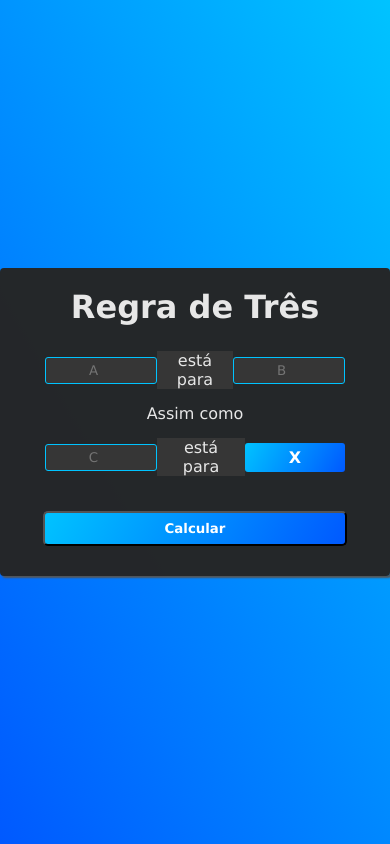
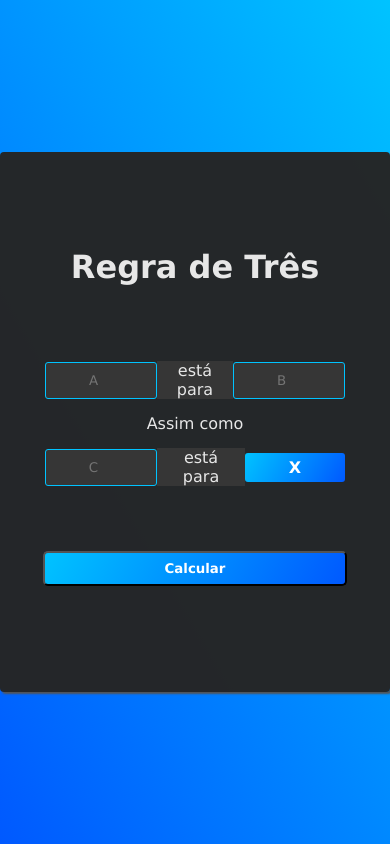
Before and after one commit to alyson-reis/proportional-rule-of-three-calculator, a plain HTML site: page index.html in a window 390 px wide. Drawn offline with Linux system fonts and the light colour scheme.

Commit message:
second version

```diff
--- a/src/css/styles.css
+++ b/src/css/styles.css
@@ -80,5 +80,23 @@ button{
     font-weight: 600;
     cursor: pointer;
     border-radius: 5px;
-
 }
+@media (max-width: 500px){
+    .calculator{
+        display: flex;
+        flex-direction: column;
+        align-items: center;
+        justify-content: center;
+        width: 370px;
+        height: 500px;
+    }
+    button{
+        margin-top: 50px;
+    }
+    h1{
+        margin-bottom: 50px;
+    }
+    input{
+        height: 25px;
+    }
+}
```
